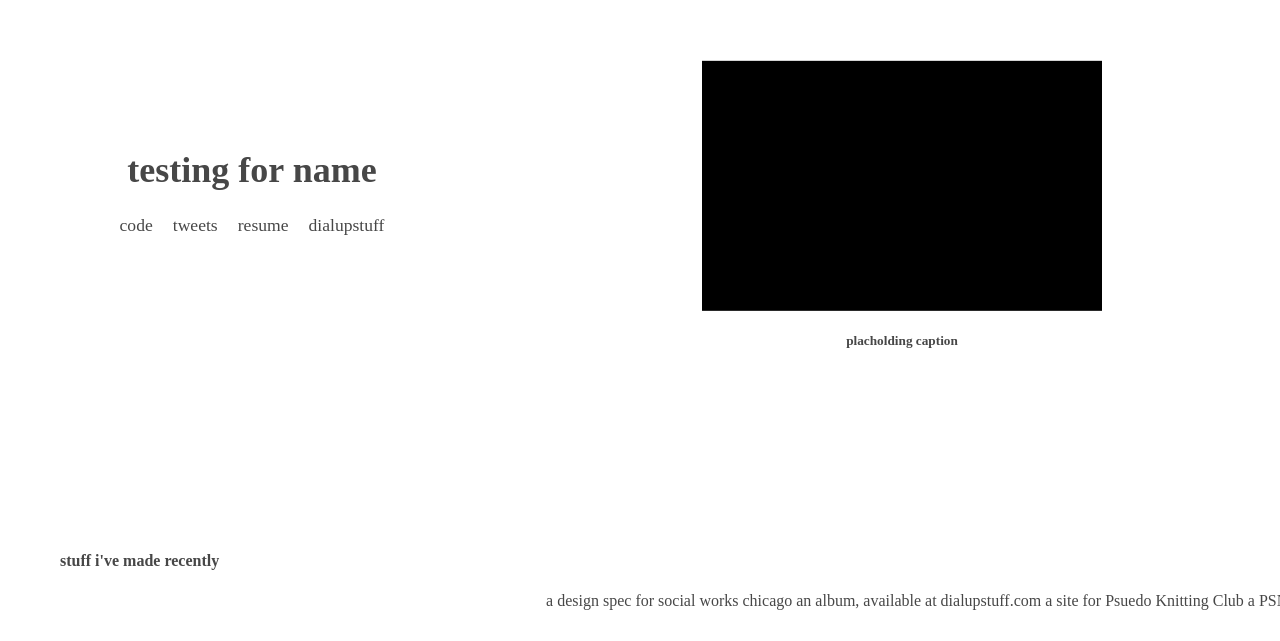
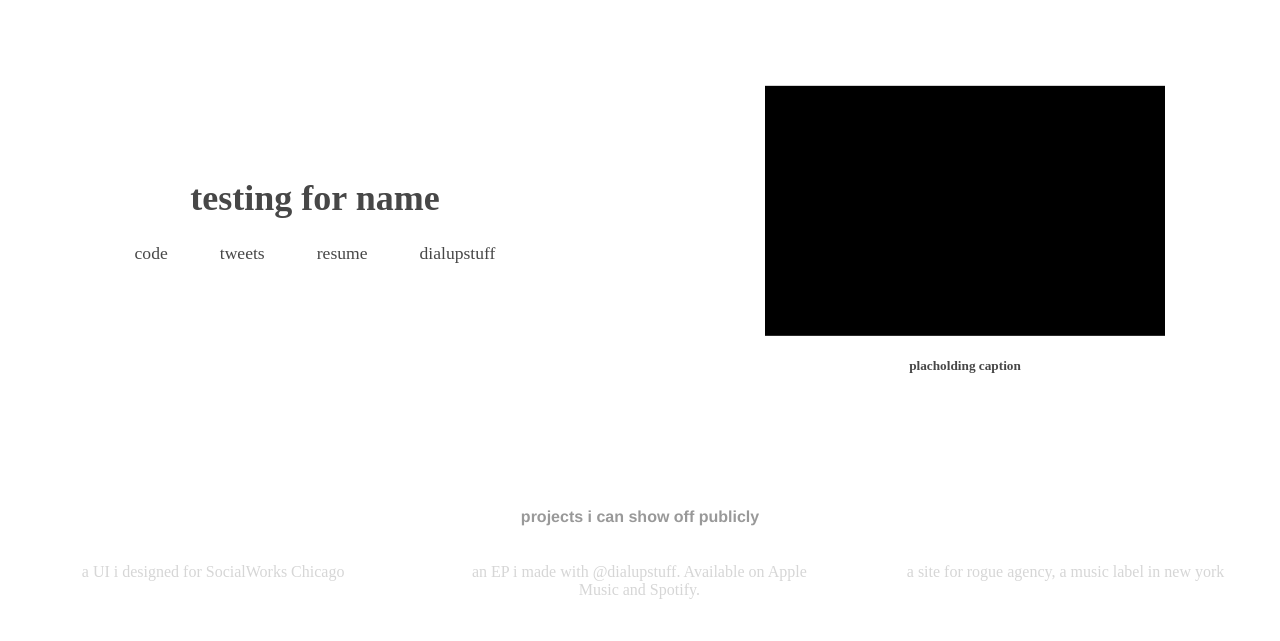
Before and after one commit to MagicWilliams/k3, a React (Create React App) app: page / in a window 1280 px wide. Shown: the part 169-810 px from the top of the page. Built offline with nearby package versions, Linux system fonts and the light colour scheme.

Commit message:
yay responsiveness

```diff
--- a/src/components/Home.css
+++ b/src/components/Home.css
@@ -6,8 +6,8 @@
 	display: grid;
   	height: 100vh;
 	text-align: center;
-	grid-template-columns: minmax(400px, 2fr) minmax(400px, 3fr);
-	grid-template-rows: 1fr 100px;
+	grid-template-columns: minmax(400px, 2fr) minmax(400px, 2fr);
+	grid-template-rows: 1fr 170px;
   	grid-column-gap: 20px;
   	color: #474747;
 }
@@ -29,23 +29,31 @@
   grid-row: 2;
   grid-column-start: 1;
   grid-column-end: 3;
+  position: relative;
+}
 
+.item3 div {
+  display: flex;
 }
 
 .item1-content {
 	position: absolute;
-	top: 50%; left: 50%;
+	top: 60%; left: 50%;
 	transform: translate(-50%,-50%);
 }
 
 .item3 h4 {
-	text-align: left;
-	padding-left: 60px;
+	font-family: "Helvetica Neue";
+	font-weight: bolder;
+	position: relative;
+	top: 15%;
+	color: #999;
+
 }
 
 .item2-content {
 	position: absolute;
-	top: 55%; left: 50%;
+	top: 65%; left: 50%;
 	transform: translate(-50%,-50%);
 }
 
@@ -55,12 +63,6 @@
 	width: 400px;
 	min-width: 400px;
 }
-
-#project-caption {
-
-}
-
-
 
 #name {
 	font-size: 2.25em;
@@ -76,11 +78,14 @@ a {
 a, a:visited, a:active {
 	text-decoration: none;
 	color: #474747;
+	padding: 15px;
+	border: 1px solid transparent;
 }
 
 a:hover {
-	color: #000;
-	text-decoration: underline;
+	color: #333;
+	padding: 15px;
+	border: 1px solid blue;
 }
 
 
@@ -107,3 +112,58 @@ a:hover {
     0%   { transform: translate(0, 0); }
     100% { transform: translate(-100%, 0); }
 }
+
+.project-text {
+	display: inline-block;
+	width: 29.3%;
+	padding: 2%;
+	color: #d6d6d6;
+	justify-content: space-between;
+
+}
+
+.project-text:hover {
+	color: #333;
+	font-weight: bolder;
+}
+
+
+@media only screen and (max-width: 900px) {
+	.grid {
+		grid-template-columns: 1fr;
+		grid-template-rows: 1fr 1fr 150px;
+	}
+
+	.item {
+	  grid-row: 1;
+	}
+
+	.item2 {
+	  grid-row: 2;
+  	  grid-column: 1;
+	}
+
+	.item3 {
+	  display: none;
+	}
+
+
+
+}
+
+@media only screen and (max-height: 500px) {
+	.item3 {
+		display: none;
+	}
+
+	.item, .item2, .item3 {
+		position: static;
+	}
+
+	.item1-content, .item2-content {
+		position: static;
+		transform: none;
+		top: 0;
+		left: 0;
+	}
+}
--- a/src/components/Home.jsx
+++ b/src/components/Home.jsx
@@ -1,10 +1,22 @@
 import React from 'react';
 import styles from './Home.css';
+import ProjectLinksComp from './ProjectLink/ProjectLink';
 
 class Home extends React.Component {
 	constructor(props) {
         super(props);
         this.state = {
+            desc: [
+                "a UI i designed for SocialWorks Chicago",
+                "an EP i made with @dialupstuff. Available on Apple Music and Spotify.",
+                "a site for rogue agency, a music label in new york"
+            ],
+
+            mediaLinks: [
+                "    ",
+                "    ",
+                "    "
+            ],
 
         }
     }
@@ -33,9 +45,11 @@ class Home extends React.Component {
                         </div>
                     </div>
                     <div className="item3">
-                        <h4> stuff i've made recently </h4>
-                        <div className="project-section">
-                            <p className = "marquee"><span> a design spec for social works chicago              an album, available at dialupstuff.com           a site for Psuedo Knitting Club               a PSN account, play fortnite w me             </span></p>
+                        <h4> projects i can show off publicly </h4>
+                        <div>
+                            {this.state.desc.map((desc, index) =>
+                                 <p className="project-text"> {desc} </p>
+                            )}
                         </div>
                     </div>
                 </div>
```
Also changed, not shown: src/components/ProjectLink/ProjectLink.css (added), src/components/ProjectLink/ProjectLink.jsx (added).
